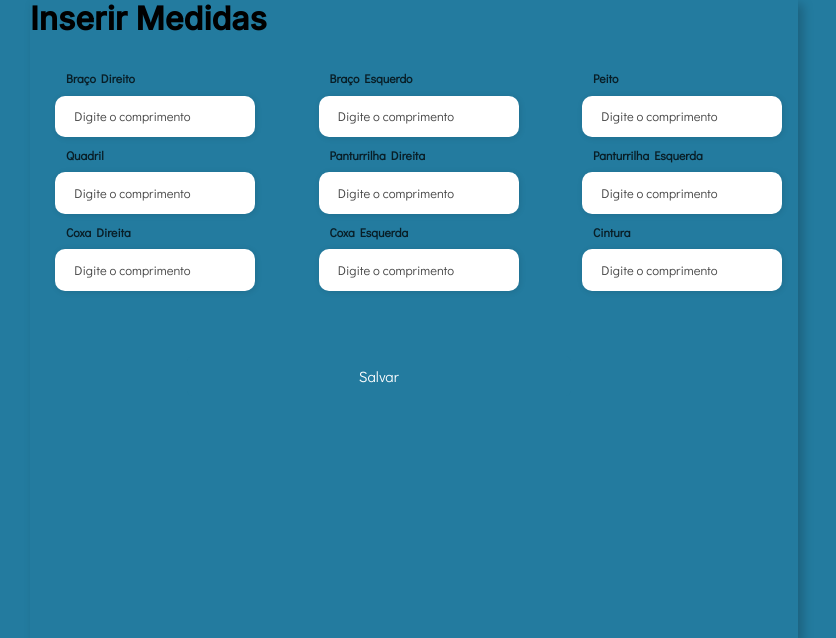
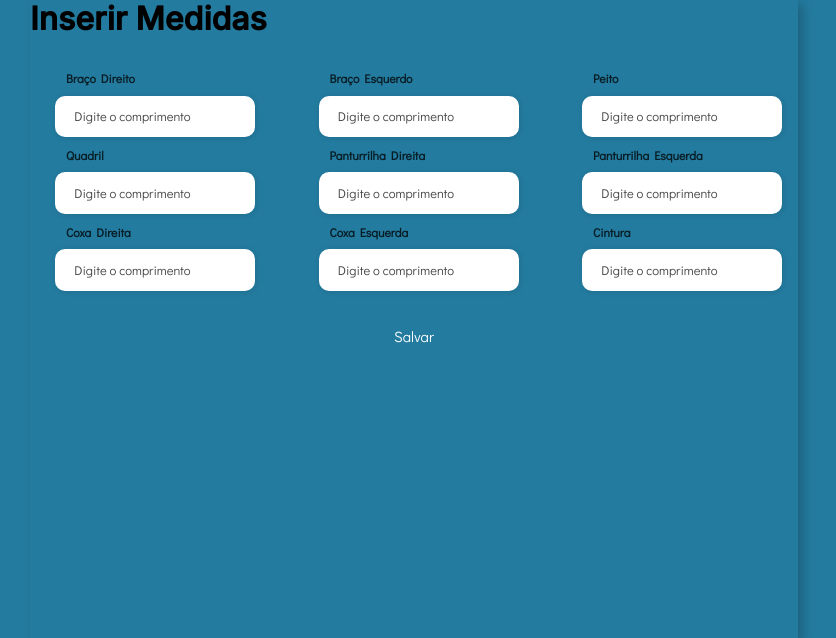
Before and after one commit to karinesouza06/TechFit, a Flask app: page /inserir_medidas in a window 1280 px wide. Shown: the part 81-719 px from the top of the page, without its empty margins (226-1062 px from the left). Run offline with Flask 3, Linux system fonts and the light colour scheme.

Commit message:
Update style_forms.css

```diff
--- a/TechFit/static/css/style_forms.css
+++ b/TechFit/static/css/style_forms.css
@@ -57,6 +57,7 @@ body {
     border-bottom-left-radius: 10px;
     border-bottom-right-radius: 10px;
     height: 90vh;
+
 
 }
 .form-header {
@@ -157,8 +158,8 @@ body {
 #student-inputs, #personal-inputs {
     display: flex;
     justify-content:space-between;
-    margin-top: 10px;
     display: none; /* Oculto por padrão */
+    margin-bottom: 15px;
 
 }
 
@@ -166,6 +167,7 @@ body {
 .input-box-student, .input-box-personal {
     flex: 1; /* Para que cada input ocupe a mesma largura */
     margin-right: 25px; /* Espaço entre os inputs */
+    margin-bottom: 15px;
 }
 
 .input-box-student:last-child {
@@ -239,6 +241,7 @@ body {
 }
 
 .gender-title h6 {
+    /* font-family: 'Inter', sans-serif; */
     font-size: 14px;
 
 }
@@ -304,15 +307,18 @@ select option {
     font-family: "Didact Gothic", sans-serif;
 }
 
-
+.continue-button {
+    display: flex;
+    justify-content: center;
+    align-items: center;
+    width: 100%;
+}
 .continue-button button {
     width: 50%;
-    margin-top: 2.5rem;
-    margin-left: 9.8rem;
     border: none;
     background-color: #237b9f;
-    padding: 0.62rem;
-    border-radius: 5px;
+    padding: 0.60rem;
+    border-radius: 10px;
     cursor: pointer;
     font-family: "Didact Gothic", sans-serif;
 }
```
